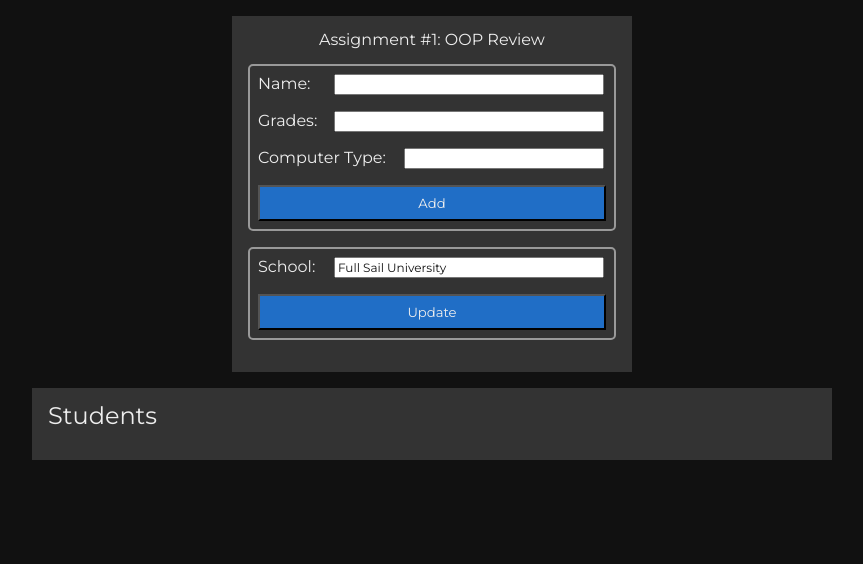
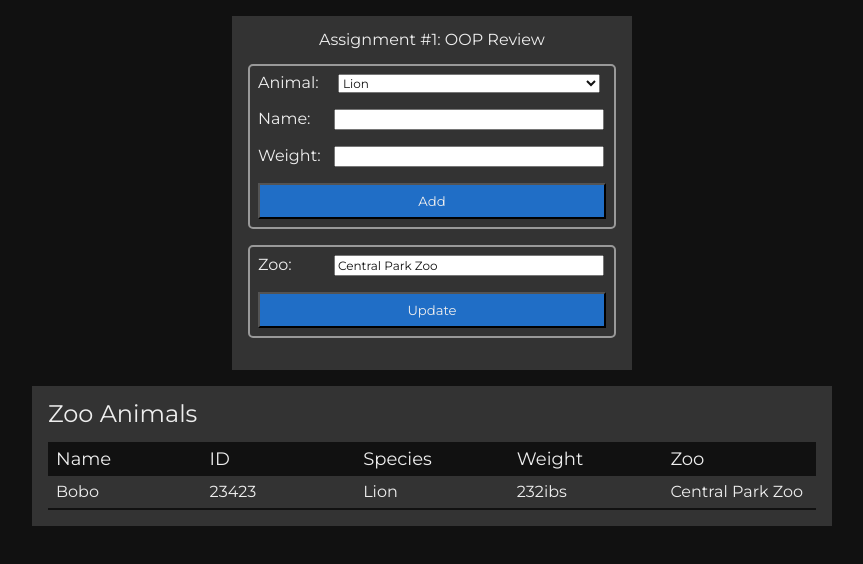
Before and after one commit to mattpezzente/js-classes, a website: page index.html in a window 1280 px wide. Shown: the whole page, without its empty margins (208-1071 px from the left). Drawn offline with nearby package versions, Linux system fonts and the light colour scheme.

Commit message:
Changed structure from school, to zoo

```diff
--- a/index.html
+++ b/index.html
@@ -19,21 +19,44 @@
     <form class="main-form">
       <legend>Assignment #1: OOP Review</legend>
       <div class="group">
-        <label>Name: </label><input class="txt-name" type="text" data-student="student" />
-        <label>Grades: </label><input class="txt-grades" type="text" data-student="student" />
-        <label class="lbl-computer-type">Computer Type: </label><input class="txt-computer-type" type="text" data-student="student" />
+        <label>Animal: </label>
+          <select data-zoo="animal">
+            <option>Lion</option>
+            <option>Owl</option>
+            <option>Dolphine</option>
+          </select>
+        <label>Name: </label><input class="txt-name" type="text" data-zoo="animal" />
+        <label>Weight: </label><input class="txt-grades" type="text" data-zoo="animal" />
         <button class="btn-add" type="submit">Add</button>
       </div>
       <div class="group">
-        <label>School: </label><input class="txt-school" type="text" data-student="school" value="Full Sail University" />
+        <label>Zoo: </label><input class="txt-school" type="text" data-zoo="zoo" value="Central Park Zoo" />
         <button class="btn-update" type="submit">Update</button>
       </div>
     </form>
   </main>
   <section class="content">
-    <h1>Students</h1>
-    <ul class="students">
-    </ul>
+    <h1>Zoo Animals</h1>
+    <table class="zoo-table">
+      <thead>
+        <tr>
+          <th>Name</th>
+          <th>ID</th>
+          <th>Species</th>
+          <th>Weight</th>
+          <th>Zoo</th>
+        </tr>
+      </thead>
+      <tbody>
+        <tr>
+          <td>Bobo</td>
+          <td>23423</td>
+          <td>Lion</td>
+          <td>232ibs</td>
+          <td>Central Park Zoo</td>
+        </tr>
+      </tbody>
+    </table>
   </section>
   <footer>
   </footer>
--- a/js/classes.js
+++ b/js/classes.js
@@ -1,16 +1,45 @@
 class School {
 	constructor() {
 		this.school = 'Hello'
+		this.students = []
+		this.faculty = []
+	}
+
+	enrollStudent(student) {
+
+	}
+
+	hireTeacher(teacher) {
+
 	}
 }
 
-class Student extends School {
+class Person {
+	constructor() {
+		this.fname = ''
+		this.lname = ''
+		this.gender = ''
+	}
+}
+
+class Teacher extends Person {
+	constructor(first, last, teaching) {
+		super()
+		fname = first
+		lname = last
+		this.class = teaching
+	}
+}
+
+class Student extends Person {
 	constructor(name, grades, computerType) {
 		super()
 		this.name = name
+		this.id = Utils.randomInt(0, 10000)
 		this.grades = Utils.formatGrades(grades)
 		this.gradeAvg = Utils.gradeGenerator(grades)
 		this.computerType = computerType
+		this.studentHTML = createStudent()
 	}
 
 	createStudent() {
@@ -21,7 +50,6 @@ class Student extends School {
 		tempHTML += `<p>Average: <span class="student-grades">${this.gradeAvg}</span></p>`
 		tempHTML += `<p>Computer Type: <span class="student-computer-type">${this.computerType}</span></p>`
 		tempHTML += '</li>'
-
 		return tempHTML
 	}
 }
--- a/js/utils.js
+++ b/js/utils.js
@@ -20,4 +20,10 @@ class Utils {
 		}
 		return numberGrades
 	}
+
+	static randomInt(min,max)
+	{
+		return Math.floor(Math.random()*(max-min+1)+min);
+	}
+
 }
--- a/sass/main.sass
+++ b/sass/main.sass
@@ -10,11 +10,11 @@ $off-black: #111
 	margin-left: auto
 	margin-right: auto
 
-legend, label, button, p, h1, h2, h3, input
+legend, label, button, p, h1, h2, h3, input, th, td
 	font-family: 'Montserrat', sans-serif;
 	color: $off-white
 
-input
+input, select
 	font-family: 'Montserrat', sans-serif;
 	color: $off-black
 
@@ -24,6 +24,9 @@ body
 
 h1
 	font-size: 1.5rem
+
+th
+	font-size: 1.125rem
 
 .main-form
 	@extend %center-object
@@ -62,6 +65,13 @@ h1
 		width: calc(80% - 0.5rem)
 		font-size: 0.75rem
 
+	select
+		display: inline-block
+		margin-bottom: 1rem
+		width: calc(80% - 1rem)
+		font-size: 0.75rem
+
+
 	.lbl-computer-type
 		width: calc(40% - 0.5rem)
 
@@ -91,27 +101,37 @@ h1
 	padding: 1rem
 	max-width: 800px
 
-.students
-	display: flex
-	flex-direction: row
-	flex-wrap: wrap
-	justify-content: left
-	padding: 0.5rem 0
+.zoo-table
+	width: 100%
+	margin-top: 1rem
 
-.student-item
-	margin: 0.25rem
-	padding: 0.5rem
-	background: #444
-	width: calc(100%/3 - 0.5rem)
+	thead
+		background: $off-black
 
-	h2
-		text-align: center
-		font-size: 1.25rem
-		margin-bottom: 1rem
+	td
+		border-bottom: 2px solid $off-black
 
-	p
-		font-size: 0.875rem
-		margin-bottom: 0.25rem
+	td, th
+		text-align: left
+		padding: 0.5rem 0.5rem
+		width: calc(100%/6)
 
-	span
-		font-weight: 300
+// .student-item
+// 	margin: 0.25rem
+// 	padding: 0.5rem
+// 	background: #444
+// 	width: calc(100%/3 - 0.5rem)
+// 	border: 2px solid #999
+// 	border-radius: 5px
+
+// 	h2
+// 		text-align: center
+// 		font-size: 1.25rem
+// 		margin-bottom: 1rem
+
+// 	p
+// 		font-size: 0.875rem
+// 		margin-bottom: 0.25rem
+
+// 	span
+// 		font-weight: 300
```
Also changed, not shown: css/main.css.
